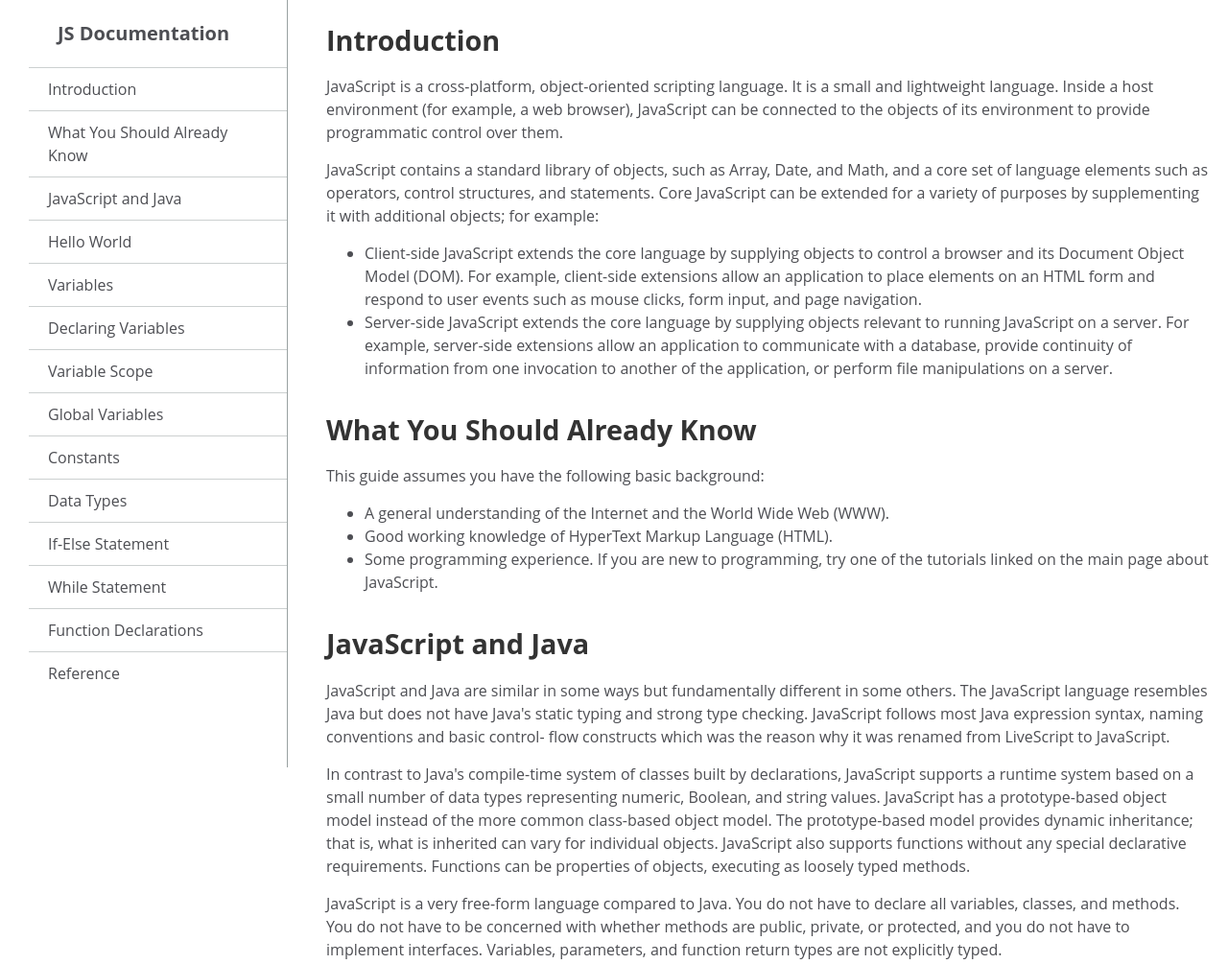
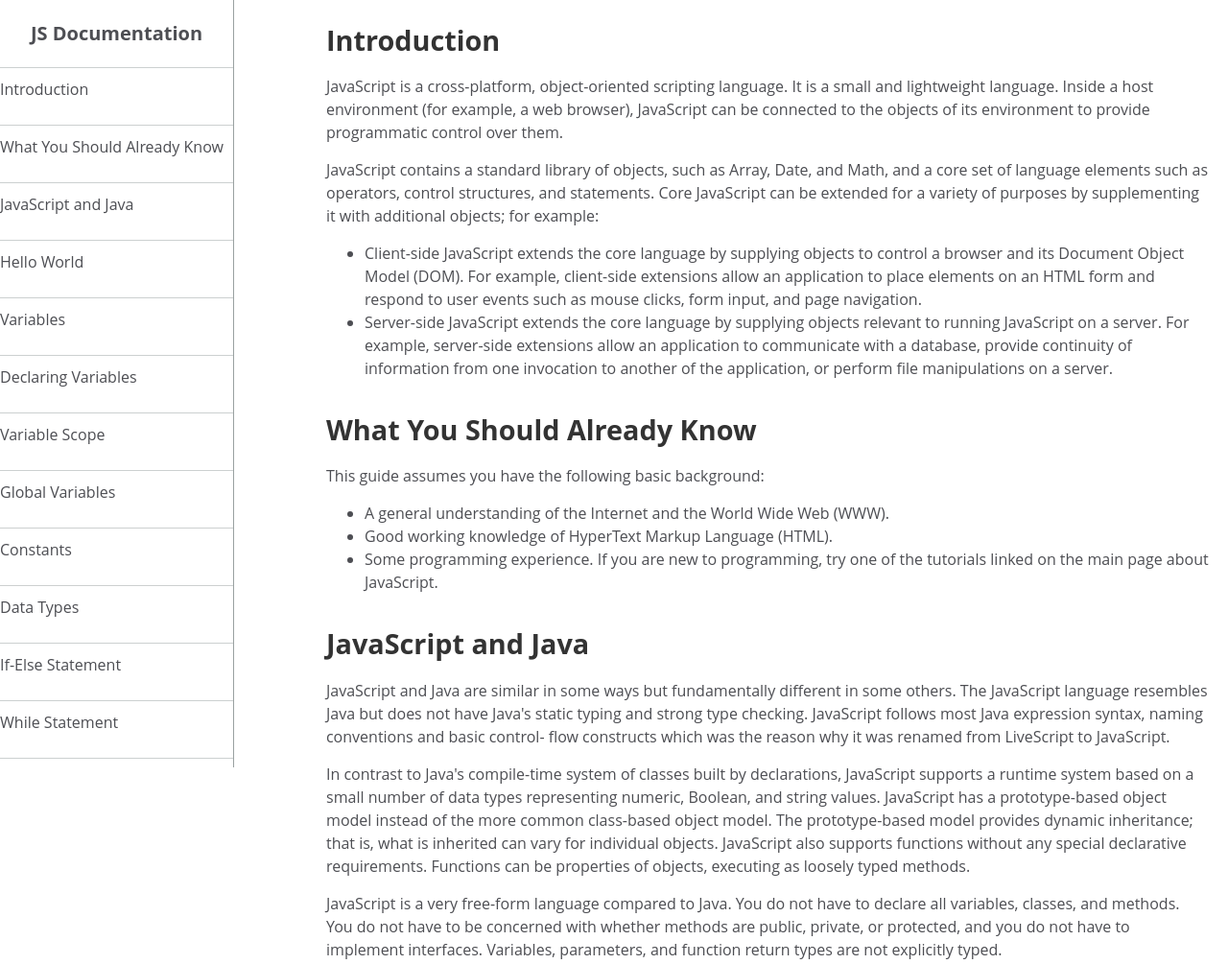
Before and after one commit to Derrick-MUGISHA/Technical-Documentation-Page, a plain HTML site: page index.html in a window 1280 px wide. Shown: the top 1005 px of the page at 96% size. Drawn offline with Linux system fonts and the light colour scheme.

Commit message:
General-Coding-Challenge-1

```diff
--- a/index.html
+++ b/index.html
@@ -16,22 +16,20 @@
     <main id="main-doc">
         <nav id="navbar">
             <header>JS Documentation</header>
-            <ul>
-                <li><a class="nav-link" href="#introduction">Introduction</a></li>
-                <li><a class="nav-link" href="#what-you-should-already-know">What You Should Already Know</a></li>
-                <li><a class="nav-link" href="#javascript-and-java">JavaScript and Java</a></li>
-                <li><a class="nav-link" href="#hello-world">Hello World</a></li>
-                <li><a class="nav-link" href="#variables">Variables</a></li>
-                <li><a class="nav-link" href="#declaring-variables">Declaring Variables</a></li>
-                <li><a class="nav-link" href="#variable-scope">Variable Scope</a></li>
-                <li><a class="nav-link" href="#global-variables">Global Variables</a></li>
-                <li><a class="nav-link" href="#constants">Constants</a></li>
-                <li><a class="nav-link" href="#data-types">Data Types</a></li>
-                <li><a class="nav-link" href="#if-else-statement">If-Else Statement</a></li>
-                <li><a class="nav-link" href="#while-statement">While Statement</a></li>
-                <li><a class="nav-link" href="#function-declarations">Function Declarations</a></li>
-                <li><a class="nav-link" href="#reference">Reference</a></li>
-            </ul>
+                <p><a class="nav-link" href="#introduction">Introduction</a></p>
+                <p><a class="nav-link" href="#what-you-should-already-know">What You Should Already Know</a></li>
+                <p><a class="nav-link" href="#javascript-and-java">JavaScript and Java</a></p>
+                <p><a class="nav-link" href="#hello-world">Hello World</a></p>
+                <p><a class="nav-link" href="#variables">Variables</a></p>
+                <p><a class="nav-link" href="#declaring-variables">Declaring Variables</a></p>
+                <p><a class="nav-link" href="#variable-scope">Variable Scope</a></p>
+                <p><a class="nav-link" href="#global-variables">Global Variables</a></p>
+                <p><a class="nav-link" href="#constants">Constants</a></p>
+                <p><a class="nav-link" href="#data-types">Data Types</a></p>
+                <p><a class="nav-link" href="#if-else-statement">If-Else Statement</a></p>
+                <p><a class="nav-link" href="#while-statement">While Statement</a></p>
+                <p><a class="nav-link" href="#function-declarations">Function Declarations</a></p>
+                <p><a class="nav-link" href="#reference">Reference</a></p>
         </nav>
         <!-- introduction Sections -->
         <section class="main-section" id="introduction">
--- a/style.css
+++ b/style.css
@@ -26,8 +26,6 @@ html, body {
 
 /* Navbar container */
 #navbar {
-    background-color: #ffffff;
-    width: 300px;
     position: fixed;
     top: 0;
     left: 0;
@@ -38,25 +36,24 @@ html, body {
 }
 
 /* Navbar items */
-#navbar ul {
-    list-style: none;
-    padding: 0;
+#navbar p {
+    /* margin-left: 20px 10px; */
+    /* background: red; */
+    border-top: 1px solid rgba(0, 22, 22, 0.2);
 }
 
-#navbar li {
-    text-align: left;
-    border-top: 1px solid rgba(0, 22, 22, 0.2);
-}
 
 /* Navbar links */
 #navbar a {
     display: block;
-    padding: 10px 20px;
+    padding-top: 10px;
+    padding-bottom: 10px;
     color: #4d4e53;
     text-decoration: none;
     cursor: pointer;
     font-size: 16px;
-    transition: text-indent 0.3s ease-in-out, background-color 0.3s;
+    /* transition: text-indent 0.3s ease-in-out, background-color 0.3s; */
+    margin-right: 10px;
 }
 
 #navbar a:hover {
```
